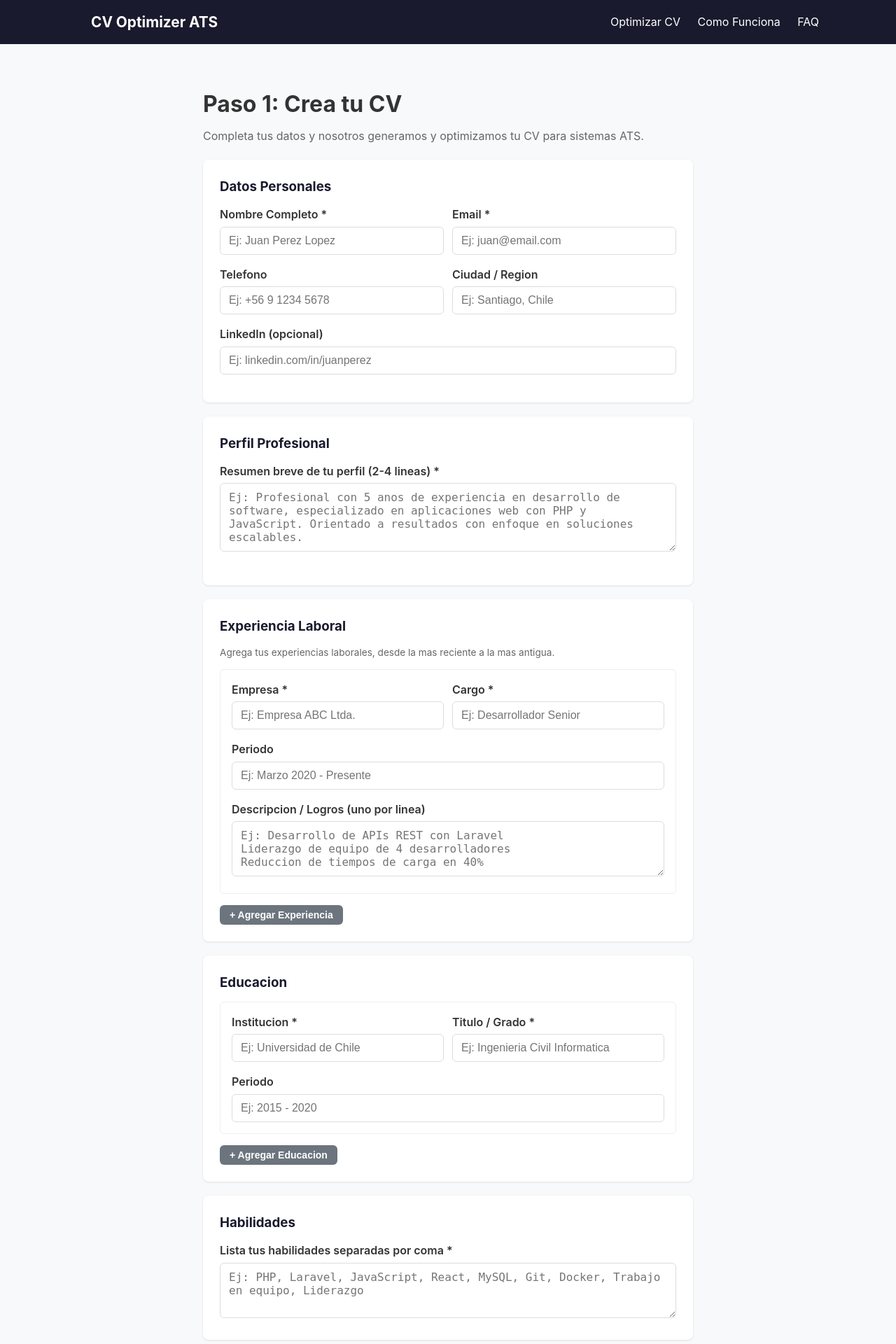
After one commit to julioeduardocruces-afk/a, a Laravel app: page /cv-builder in a window 1280 px wide. The commit adds this page. Shown: the top 1920 px of the page at 70% size. Run offline with Laravel 12, Linux system fonts and the light colour scheme.

Commit message:
feat: add CV builder form as alternative to file upload
Users without a PDF/DOCX can now create their CV via a structured form
with sections for personal data, professional summary, work experience,
education, skills, certifications, and languages.

The form generates extracted_text and structured_json in the same format
as the file extractor, so the rest of the pipeline (target role, payment,
AI optimization, delivery) works identically.

- New routes: GET/POST /cv-builder
- New view: app/cv-builder.blade.php with dynamic add/remove entries
- Updated ResumeController with showCvBuilder() and storeCvBuilder()
- Updated upload page with link to form alternative
- Updated landing page with both options (upload or create)
- Updated target-role view to show "CV creado desde formulario"

https://claude.ai/code/session_01YCyivMhwRzwD7n5LvQFXcT

```diff
--- a/app/Http/Controllers/ResumeController.php
+++ b/app/Http/Controllers/ResumeController.php
@@ -371,10 +371,178 @@ class ResumeController extends Controller
     }
 
     /**
+     * Show CV builder form (alternative to file upload).
+     */
+    public function showCvBuilder()
+    {
+        return view('app.cv-builder');
+    }
+
+    /**
+     * POST /cv-builder - Process CV builder form and create resume.
+     */
+    public function storeCvBuilder(Request $request)
+    {
+        $validated = $request->validate([
+            'full_name' => ['required', 'string', 'max:255'],
+            'email' => ['required', 'email', 'max:255'],
+            'phone' => ['nullable', 'string', 'max:30'],
+            'location' => ['nullable', 'string', 'max:255'],
+            'linkedin' => ['nullable', 'string', 'max:255'],
+            'summary' => ['required', 'string', 'max:2000'],
+            'experiences' => ['required', 'array', 'min:1'],
+            'experiences.*.company' => ['required', 'string', 'max:255'],
+            'experiences.*.position' => ['required', 'string', 'max:255'],
+            'experiences.*.period' => ['nullable', 'string', 'max:100'],
+            'experiences.*.description' => ['nullable', 'string', 'max:3000'],
+            'education' => ['required', 'array', 'min:1'],
+            'education.*.institution' => ['required', 'string', 'max:255'],
+            'education.*.degree' => ['required', 'string', 'max:255'],
+            'education.*.period' => ['nullable', 'string', 'max:100'],
+            'skills' => ['required', 'string', 'max:2000'],
+            'certifications' => ['nullable', 'string', 'max:2000'],
+            'languages' => ['nullable', 'string', 'max:500'],
+        ]);
+
+        // Sanitize all text fields
+        $name = $this->sanitizeUserText($validated['full_name']);
+        $email = $validated['email'];
+        $phone = $this->sanitizeUserText($validated['phone'] ?? '');
+        $location = $this->sanitizeUserText($validated['location'] ?? '');
+        $linkedin = $this->sanitizeUserText($validated['linkedin'] ?? '');
+        $summary = $this->sanitizeUserText($validated['summary']);
+        $skillsRaw = $this->sanitizeUserText($validated['skills']);
+        $certsRaw = $this->sanitizeUserText($validated['certifications'] ?? '');
+        $langsRaw = $this->sanitizeUserText($validated['languages'] ?? '');
+
+        // Build structured_json (same format as TextExtractorService::structureText)
+        $experienceEntries = [];
+        $experienceText = [];
+        foreach ($validated['experiences'] as $exp) {
+            $company = $this->sanitizeUserText($exp['company']);
+            $position = $this->sanitizeUserText($exp['position']);
+            $period = $this->sanitizeUserText($exp['period'] ?? '');
+            $desc = $this->sanitizeUserText($exp['description'] ?? '', true);
+
+            $entry = $position . ' - ' . $company;
+            if ($period) $entry .= ' (' . $period . ')';
+            $experienceEntries[] = $entry;
+
+            $block = $company . ' - ' . $position;
+            if ($period) $block .= "\n" . $period;
+            if ($desc) $block .= "\n" . $desc;
+            $experienceText[] = $block;
+        }
+
+        $educationEntries = [];
+        $educationText = [];
+        foreach ($validated['education'] as $edu) {
+            $institution = $this->sanitizeUserText($edu['institution']);
+            $degree = $this->sanitizeUserText($edu['degree']);
+            $period = $this->sanitizeUserText($edu['period'] ?? '');
+
+            $entry = $degree . ' - ' . $institution;
+            if ($period) $entry .= ' (' . $period . ')';
+            $educationEntries[] = $entry;
+
+            $block = $institution . ' - ' . $degree;
+            if ($period) $block .= "\n" . $period;
+            $educationText[] = $block;
+        }
+
+        $skills = array_map('trim', explode(',', $skillsRaw));
+        $skills = array_filter($skills);
+
+        $certs = [];
+        if ($certsRaw) {
+            $certs = array_filter(array_map('trim', preg_split('/[\n,]+/', $certsRaw)));
+        }
+
+        $langs = [];
+        if ($langsRaw) {
+            $langs = array_filter(array_map('trim', preg_split('/[\n,]+/', $langsRaw)));
+        }
+
+        // Header text
+        $headerParts = [$name];
+        if ($email) $headerParts[] = $email;
+        if ($phone) $headerParts[] = $phone;
+        if ($location) $headerParts[] = $location;
+        if ($linkedin) $headerParts[] = $linkedin;
+
+        $structuredJson = [
+            'header' => implode("\n", $headerParts),
+            'summary' => $summary,
+            'experience' => $experienceEntries,
+            'education' => $educationEntries,
+            'skills' => array_values($skills),
+            'certifications' => array_values($certs),
+            'languages' => array_values($langs),
+            'other' => '',
+        ];
+
+        // Build extracted_text (plain text CV, same as PDF extraction would produce)
+        $textParts = [];
+        $textParts[] = implode(' | ', $headerParts);
+        $textParts[] = '';
+        $textParts[] = 'PERFIL PROFESIONAL';
+        $textParts[] = $summary;
+        $textParts[] = '';
+        $textParts[] = 'EXPERIENCIA LABORAL';
+        $textParts[] = implode("\n\n", $experienceText);
+        $textParts[] = '';
+        $textParts[] = 'EDUCACION';
+        $textParts[] = implode("\n\n", $educationText);
+        $textParts[] = '';
+        $textParts[] = 'HABILIDADES';
+        $textParts[] = implode(', ', $skills);
+        if (!empty($certs)) {
+            $textParts[] = '';
+            $textParts[] = 'CERTIFICACIONES';
+            $textParts[] = implode("\n", $certs);
+        }
+        if (!empty($langs)) {
+            $textParts[] = '';
+            $textParts[] = 'IDIOMAS';
+            $textParts[] = implode(', ', $langs);
+        }
+
+        $extractedText = implode("\n", $textParts);
+
+        // Create Resume (no file upload, mark as form-built)
+        $resume = Resume::create([
+            'original_filename' => 'formulario_cv_' . Str::slug($name) . '.txt',
+            'original_mime' => 'text/plain',
+            'original_path' => '',
+            'extracted_text' => $extractedText,
+            'structured_json' => $structuredJson,
+            'customer_email' => $email,
+            'status' => ResumeStatus::Draft,
+        ]);
+
+        // Store access_token in session
+        $tokens = $request->session()->get('resume_tokens', []);
+        $tokens[] = $resume->access_token;
+        if (count($tokens) > 50) {
+            $tokens = array_slice($tokens, -50);
+        }
+        $request->session()->put('resume_tokens', $tokens);
+
+        MetricsDaily::incrementToday('uploads');
+
+        AuditLog::record('resume.created_from_form', null, 'anonymous', [
+            'resume_id' => $resume->id,
+            'name' => $name,
+        ], $request->ip());
+
+        return redirect()->route('resumes.target-role', $resume->id);
+    }
+
+    /**
      * Sanitize free-text input: strip tags, control chars, collapse whitespace.
      * Returns only safe alphanumeric + basic punctuation text.
      */
-    private function sanitizeUserText(string $input): string
+    private function sanitizeUserText(string $input, bool $preserveNewlines = false): string
     {
         // Strip HTML/PHP tags
         $clean = strip_tags($input);
@@ -382,9 +550,17 @@ class ResumeController extends Controller
         $clean = preg_replace('/[\x00-\x08\x0B\x0C\x0E-\x1F\x7F]/', '', $clean);
         // Remove any characters that could be used for injection attacks
         // Allow: letters (unicode), numbers, spaces, common punctuation (.,;:-/()')
-        $clean = preg_replace('/[^\p{L}\p{N}\s\.\,\;\:\-\/\(\)\'\"\&]/u', '', $clean);
-        // Collapse multiple spaces
-        $clean = preg_replace('/\s+/', ' ', $clean);
+        $clean = preg_replace('/[^\p{L}\p{N}\s\.\,\;\:\-\/\(\)\'\"\&\@\+\%\#]/u', '', $clean);
+
+        if ($preserveNewlines) {
+            // Collapse spaces within lines but keep newlines
+            $lines = explode("\n", $clean);
+            $lines = array_map(fn($l) => trim(preg_replace('/[ \t]+/', ' ', $l)), $lines);
+            $clean = implode("\n", array_filter($lines, fn($l) => $l !== ''));
+        } else {
+            // Collapse all whitespace to single space
+            $clean = preg_replace('/\s+/', ' ', $clean);
+        }
 
         return trim($clean);
     }
--- /dev/null
+++ b/resources/views/app/cv-builder.blade.php
@@ -0,0 +1,182 @@
+@extends('layouts.app')
+@section('title', 'Crear CV - Formulario')
+@section('content')
+<div style="max-width:700px;margin:30px auto;">
+    <h1 style="margin-bottom:8px;">Paso 1: Crea tu CV</h1>
+    <p style="color:#666;margin-bottom:20px;">Completa tus datos y nosotros generamos y optimizamos tu CV para sistemas ATS.</p>
+
+    <form method="POST" action="{{ route('cv-builder.store') }}" id="cv-builder-form">
+        @csrf
+
+        {{-- DATOS PERSONALES --}}
+        <div class="card">
+            <h3 style="margin-bottom:12px;color:#1a1a2e;">Datos Personales</h3>
+            <div style="display:grid;grid-template-columns:1fr 1fr;gap:12px;">
+                <div class="form-group">
+                    <label for="full_name">Nombre Completo *</label>
+                    <input type="text" id="full_name" name="full_name" value="{{ old('full_name') }}" required maxlength="255" placeholder="Ej: Juan Perez Lopez">
+                </div>
+                <div class="form-group">
+                    <label for="email">Email *</label>
+                    <input type="email" id="email" name="email" value="{{ old('email') }}" required maxlength="255" placeholder="Ej: juan@email.com">
+                </div>
+            </div>
+            <div style="display:grid;grid-template-columns:1fr 1fr;gap:12px;">
+                <div class="form-group">
+                    <label for="phone">Telefono</label>
+                    <input type="text" id="phone" name="phone" value="{{ old('phone') }}" maxlength="30" placeholder="Ej: +56 9 1234 5678">
+                </div>
+                <div class="form-group">
+                    <label for="location">Ciudad / Region</label>
+                    <input type="text" id="location" name="location" value="{{ old('location') }}" maxlength="255" placeholder="Ej: Santiago, Chile">
+                </div>
+            </div>
+            <div class="form-group">
+                <label for="linkedin">LinkedIn (opcional)</label>
+                <input type="text" id="linkedin" name="linkedin" value="{{ old('linkedin') }}" maxlength="255" placeholder="Ej: linkedin.com/in/juanperez">
+            </div>
+        </div>
+
+        {{-- PERFIL / RESUMEN --}}
+        <div class="card">
+            <h3 style="margin-bottom:12px;color:#1a1a2e;">Perfil Profesional</h3>
+            <div class="form-group">
+                <label for="summary">Resumen breve de tu perfil (2-4 lineas) *</label>
+                <textarea id="summary" name="summary" rows="4" required maxlength="2000" placeholder="Ej: Profesional con 5 anos de experiencia en desarrollo de software, especializado en aplicaciones web con PHP y JavaScript. Orientado a resultados con enfoque en soluciones escalables.">{{ old('summary') }}</textarea>
+            </div>
+        </div>
+
+        {{-- EXPERIENCIA LABORAL --}}
+        <div class="card">
+            <h3 style="margin-bottom:12px;color:#1a1a2e;">Experiencia Laboral</h3>
+            <p style="font-size:0.85rem;color:#666;margin-bottom:12px;">Agrega tus experiencias laborales, desde la mas reciente a la mas antigua.</p>
+            <div id="experience-container">
+                @php $oldExp = old('experiences', [['company'=>'','position'=>'','period'=>'','description'=>'']]); @endphp
+                @foreach($oldExp as $i => $exp)
+                <div class="experience-entry" style="border:1px solid #eee;border-radius:6px;padding:16px;margin-bottom:12px;position:relative;">
+                    <div style="display:grid;grid-template-columns:1fr 1fr;gap:12px;">
+                        <div class="form-group">
+                            <label>Empresa *</label>
+                            <input type="text" name="experiences[{{ $i }}][company]" value="{{ $exp['company'] ?? '' }}" required maxlength="255" placeholder="Ej: Empresa ABC Ltda.">
+                        </div>
+                        <div class="form-group">
+                            <label>Cargo *</label>
+                            <input type="text" name="experiences[{{ $i }}][position]" value="{{ $exp['position'] ?? '' }}" required maxlength="255" placeholder="Ej: Desarrollador Senior">
+                        </div>
+                    </div>
+                    <div class="form-group">
+                        <label>Periodo</label>
+                        <input type="text" name="experiences[{{ $i }}][period]" value="{{ $exp['period'] ?? '' }}" maxlength="100" placeholder="Ej: Marzo 2020 - Presente">
+                    </div>
+                    <div class="form-group" style="margin-bottom:0;">
+                        <label>Descripcion / Logros (uno por linea)</label>
+                        <textarea name="experiences[{{ $i }}][description]" rows="3" maxlength="3000" placeholder="Ej: Desarrollo de APIs REST con Laravel&#10;Liderazgo de equipo de 4 desarrolladores&#10;Reduccion de tiempos de carga en 40%">{{ $exp['description'] ?? '' }}</textarea>
+                    </div>
+                    @if($i > 0)
+                    <button type="button" class="btn-remove-entry" onclick="this.closest('.experience-entry').remove()" style="position:absolute;top:8px;right:8px;background:#dc3545;color:white;border:none;border-radius:50%;width:24px;height:24px;cursor:pointer;font-size:14px;line-height:1;">&times;</button>
+                    @endif
+                </div>
+                @endforeach
+            </div>
+            <button type="button" onclick="addExperience()" class="btn btn-secondary btn-sm" style="margin-top:4px;">+ Agregar Experiencia</button>
+        </div>
+
+        {{-- EDUCACION --}}
+        <div class="card">
+            <h3 style="margin-bottom:12px;color:#1a1a2e;">Educacion</h3>
+            <div id="education-container">
+                @php $oldEdu = old('education', [['institution'=>'','degree'=>'','period'=>'']]); @endphp
+                @foreach($oldEdu as $i => $edu)
+                <div class="education-entry" style="border:1px solid #eee;border-radius:6px;padding:16px;margin-bottom:12px;position:relative;">
+                    <div style="display:grid;grid-template-columns:1fr 1fr;gap:12px;">
+                        <div class="form-group">
+                            <label>Institucion *</label>
+                            <input type="text" name="education[{{ $i }}][institution]" value="{{ $edu['institution'] ?? '' }}" required maxlength="255" placeholder="Ej: Universidad de Chile">
+                        </div>
+                        <div class="form-group">
+                            <label>Titulo / Grado *</label>
+                            <input type="text" name="education[{{ $i }}][degree]" value="{{ $edu['degree'] ?? '' }}" required maxlength="255" placeholder="Ej: Ingenieria Civil Informatica">
+                        </div>
+                    </div>
+                    <div class="form-group" style="margin-bottom:0;">
+                        <label>Periodo</label>
+                        <input type="text" name="education[{{ $i }}][period]" value="{{ $edu['period'] ?? '' }}" maxlength="100" placeholder="Ej: 2015 - 2020">
+                    </div>
+                    @if($i > 0)
+                    <button type="button" class="btn-remove-entry" onclick="this.closest('.education-entry').remove()" style="position:absolute;top:8px;right:8px;background:#dc3545;color:white;border:none;border-radius:50%;width:24px;height:24px;cursor:pointer;font-size:14px;line-height:1;">&times;</button>
+                    @endif
+                </div>
+                @endforeach
+            </div>
+            <button type="button" onclick="addEducation()" class="btn btn-secondary btn-sm" style="margin-top:4px;">+ Agregar Educacion</button>
+        </div>
+
+        {{-- HABILIDADES --}}
+        <div class="card">
+            <h3 style="margin-bottom:12px;color:#1a1a2e;">Habilidades</h3>
+            <div class="form-group" style="margin-bottom:0;">
+                <label for="skills">Lista tus habilidades separadas por coma *</label>
+                <textarea id="skills" name="skills" rows="3" required maxlength="2000" placeholder="Ej: PHP, Laravel, JavaScript, React, MySQL, Git, Docker, Trabajo en equipo, Liderazgo">{{ old('skills') }}</textarea>
+            </div>
+        </div>
+
+        {{-- CERTIFICACIONES --}}
+        <div class="card">
+            <h3 style="margin-bottom:12px;color:#1a1a2e;">Certificaciones / Cursos (opcional)</h3>
+            <div class="form-group" style="margin-bottom:0;">
+                <label for="certifications">Una certificacion por linea</label>
+                <textarea id="certifications" name="certifications" rows="3" maxlength="2000" placeholder="Ej: AWS Solutions Architect - 2023&#10;Scrum Master Certified - 2022&#10;Google Analytics - 2021">{{ old('certifications') }}</textarea>
+            </div>
+        </div>
+
+        {{-- IDIOMAS --}}
+        <div class="card">
+            <h3 style="margin-bottom:12px;color:#1a1a2e;">Idiomas (opcional)</h3>
+            <div class="form-group" style="margin-bottom:0;">
+                <label for="languages">Ej: Espanol (Nativo), Ingles (Avanzado)</label>
+                <input type="text" id="languages" name="languages" value="{{ old('languages') }}" maxlength="500" placeholder="Espanol (Nativo), Ingles (Intermedio)">
+            </div>
+        </div>
+
+        <button type="submit" class="btn btn-primary" style="width:100%;margin-bottom:16px;">Continuar</button>
+    </form>
+
+    <div style="text-align:center;">
+        <a href="{{ route('upload.form') }}">Tengo mi CV en PDF/DOCX, prefiero subirlo</a>
+        &nbsp;|&nbsp;
+        <a href="{{ route('home') }}">Volver al inicio</a>
+    </div>
+</div>
+
+<script>
+var expIndex = {{ count($oldExp) }};
+var eduIndex = {{ count($oldEdu) }};
+
+function addExperience() {
+    var html = '<div class="experience-entry" style="border:1px solid #eee;border-radius:6px;padding:16px;margin-bottom:12px;position:relative;">'
+        + '<div style="display:grid;grid-template-columns:1fr 1fr;gap:12px;">'
+        + '<div class="form-group"><label>Empresa *</label><input type="text" name="experiences['+expIndex+'][company]" required maxlength="255" placeholder="Ej: Empresa ABC Ltda."></div>'
+        + '<div class="form-group"><label>Cargo *</label><input type="text" name="experiences['+expIndex+'][position]" required maxlength="255" placeholder="Ej: Desarrollador Senior"></div>'
+        + '</div>'
+        + '<div class="form-group"><label>Periodo</label><input type="text" name="experiences['+expIndex+'][period]" maxlength="100" placeholder="Ej: Marzo 2020 - Presente"></div>'
+        + '<div class="form-group" style="margin-bottom:0;"><label>Descripcion / Logros (uno por linea)</label><textarea name="experiences['+expIndex+'][description]" rows="3" maxlength="3000" placeholder="Ej: Desarrollo de APIs REST con Laravel"></textarea></div>'
+        + '<button type="button" class="btn-remove-entry" onclick="this.closest(\'.experience-entry\').remove()" style="position:absolute;top:8px;right:8px;background:#dc3545;color:white;border:none;border-radius:50%;width:24px;height:24px;cursor:pointer;font-size:14px;line-height:1;">&times;</button>'
+        + '</div>';
+    document.getElementById('experience-container').insertAdjacentHTML('beforeend', html);
+    expIndex++;
+}
+
+function addEducation() {
+    var html = '<div class="education-entry" style="border:1px solid #eee;border-radius:6px;padding:16px;margin-bottom:12px;position:relative;">'
+        + '<div style="display:grid;grid-template-columns:1fr 1fr;gap:12px;">'
+        + '<div class="form-group"><label>Institucion *</label><input type="text" name="education['+eduIndex+'][institution]" required maxlength="255" placeholder="Ej: Universidad de Chile"></div>'
+        + '<div class="form-group"><label>Titulo / Grado *</label><input type="text" name="education['+eduIndex+'][degree]" required maxlength="255" placeholder="Ej: Ingenieria Civil Informatica"></div>'
+        + '</div>'
+        + '<div class="form-group" style="margin-bottom:0;"><label>Periodo</label><input type="text" name="education['+eduIndex+'][period]" maxlength="100" placeholder="Ej: 2015 - 2020"></div>'
+        + '<button type="button" class="btn-remove-entry" onclick="this.closest(\'.education-entry\').remove()" style="position:absolute;top:8px;right:8px;background:#dc3545;color:white;border:none;border-radius:50%;width:24px;height:24px;cursor:pointer;font-size:14px;line-height:1;">&times;</button>'
+        + '</div>';
+    document.getElementById('education-container').insertAdjacentHTML('beforeend', html);
+    eduIndex++;
+}
+</script>
+@endsection
--- a/resources/views/app/upload.blade.php
+++ b/resources/views/app/upload.blade.php
@@ -18,6 +18,11 @@
             <button type="submit" class="btn btn-primary" style="width:100%;">Subir CV</button>
         </form>
     </div>
+    <div class="card" style="text-align:center;background:#f0f7ff;border:1px dashed #0066ff;">
+        <p style="margin-bottom:8px;font-weight:600;">No tienes tu CV en archivo?</p>
+        <a href="{{ route('cv-builder.form') }}" class="btn btn-success">Crear CV desde Formulario</a>
+        <p style="font-size:0.85rem;color:#666;margin-top:8px;">Completa tus datos y nosotros generamos tu CV optimizado.</p>
+    </div>
     <div style="margin-top:16px;text-align:center;">
         <a href="{{ route('home') }}">Volver al inicio</a>
     </div>
--- a/routes/web.php
+++ b/routes/web.php
@@ -146,11 +146,17 @@ Route::get('/health-check', function () {
 // ──────────────────────────────────────────────
 Route::middleware(AuditRequest::class)->group(function () {
 
-    // Upload
+    // Upload (file)
     Route::get('/upload', [ResumeController::class, 'showUpload'])->name('upload.form');
     Route::post('/upload', [ResumeController::class, 'upload'])
         ->middleware('throttle:10,1')
         ->name('upload.store');
+
+    // CV Builder (form-based alternative)
+    Route::get('/cv-builder', [ResumeController::class, 'showCvBuilder'])->name('cv-builder.form');
+    Route::post('/cv-builder', [ResumeController::class, 'storeCvBuilder'])
+        ->middleware('throttle:10,1')
+        ->name('cv-builder.store');
 
     // Resume operations (ownership verified via session access_token)
     Route::middleware(EnsureOwnsResume::class)->group(function () {
```
Also changed, not shown: resources/views/app/target-role.blade.php (+7 -1 lines), resources/views/landing/home.blade.php (+8 -5 lines), 1 other file.
